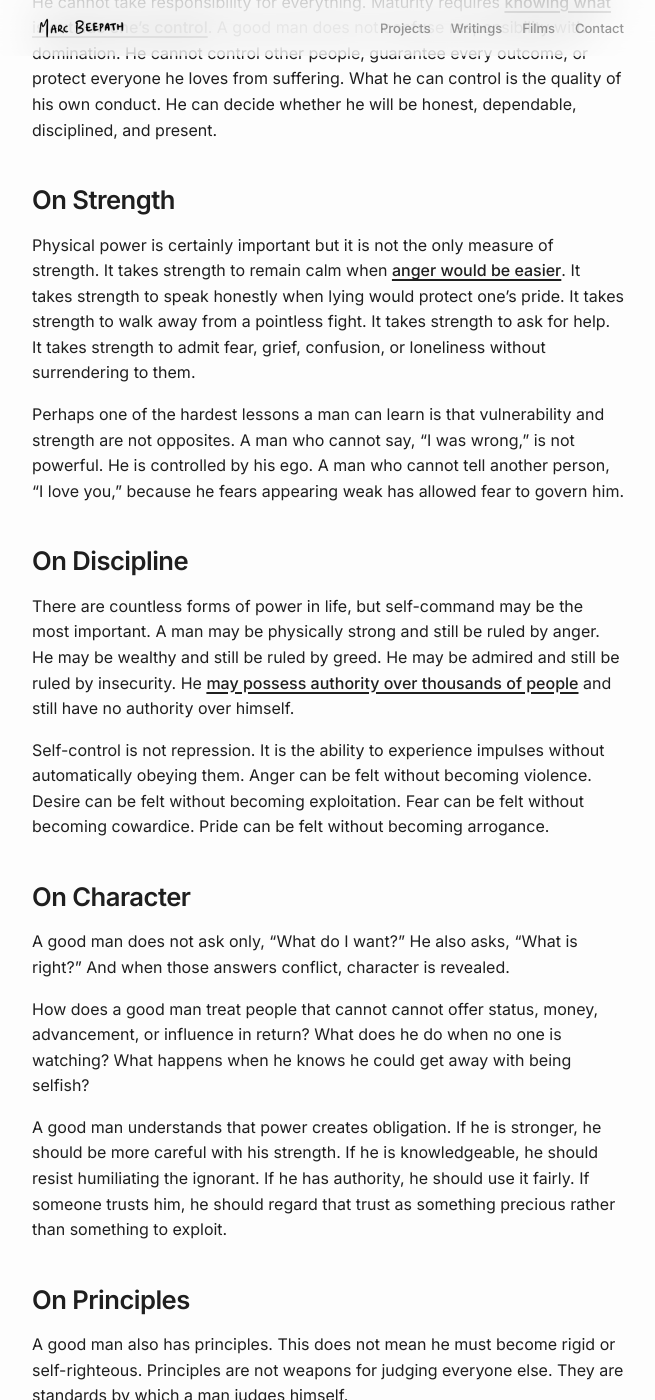
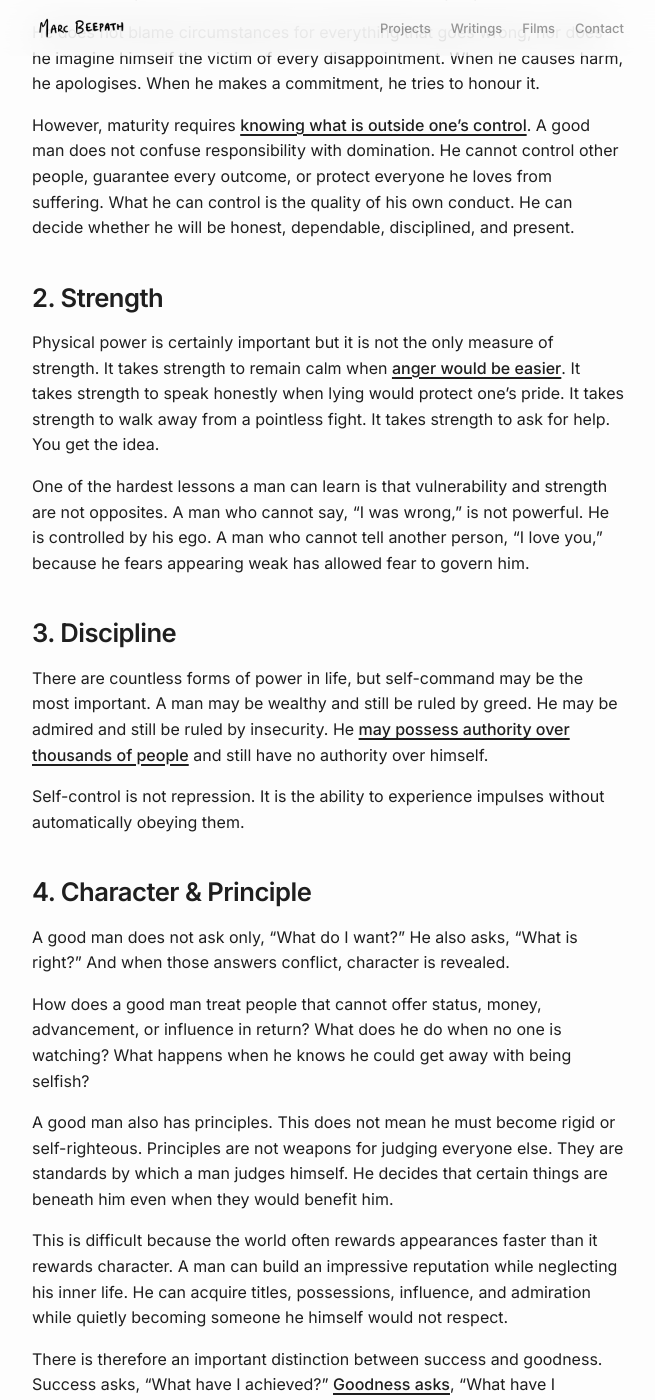
Before and after one commit to marcbeep/website, a Jekyll site: the page built from writings/_posts/2026/2026-09-16-man.md, in a window 1280 px wide and 1400 px high, scrolled down 1356 px. Shown: the whole window, without its empty margins (312-967 px from the left). Built offline with Jekyll 4.4.1, drawn with Linux system fonts in a browser that asks for light colours; some of the changed text lies outside the part shown.

Commit message:
Revise notes on being a man (#17)
Tighten the essay, number the sections, use British spelling, and swap the Facebook link for a local photo.

```diff
--- a/writings/_posts/2026/2026-09-16-man.md
+++ b/writings/_posts/2026/2026-09-16-man.md
@@ -7,90 +7,73 @@ image: /assets/writings/2026/man.png
 image_caption: Illustration by Michael Beepath
 ---
 
+> Note: Although this essay is written from my own perspective of being a male, the term "man" here can be used interchangeably with "person".
+
 As my 25th birthday approaches, I've spent this year asking:
 "What does it mean to be a man?"
 
-I've looked to my many rolemodels, across [history](https://en.wikipedia.org/wiki/Marcus_Aurelius), [philosophy](https://plato.stanford.edu/entries/stoicism/) and [my life](https://www.facebook.com/people/Anil-Beepath/pfbid0jQ3jMUjbUw2QmQmsB9bSc4pZTH2x2UvGUG7bSuPDNEovvPkAerLuH2LSkN8a76Rvl/) for answers.
-As always, you should interpret these essays as working notes to myself that I think could be useful to others, not prescriptive advice.
+I've looked to my many role models, across [history](https://en.wikipedia.org/wiki/Marcus_Aurelius), [philosophy](https://plato.stanford.edu/entries/stoicism/) and [my life](/assets/writings/2026/man-1.jpeg) for answers.
 
 I'll begin with the fact that for much of history, a man was expected to be strong, capable, stoic, independent, and responsible for protecting and providing for others.
 There is something admirable in that and these virtues worth preserving.
 But when these qualities become [a costume](https://www.bbc.co.uk/news/uk-64125045) rather than a character, manhood becomes shallow.
 
-## On Responsibility
+## 1. Responsibility
 
-In the transition from boyhood to manhood, responsibility is one of the clearest dividing lines.
-A boy can live as though the world happens to him whereas a man learns to ask what is his to carry.
+Let's start with responsibility.
+Transitioning from boyhood, the biggest change is that a boy can live as though the world happens to him whereas a man learns to ask what is his to carry.
 He takes ownership of his choices, his mistakes, his promises, and the effect he has on other people.
+
 He does not blame circumstances for everything that goes wrong, nor does he imagine himself the victim of every disappointment.
 When he causes harm, he apologises.
-When he makes a commitment, he tries to honor it.
+When he makes a commitment, he tries to honour it.
 
-He cannot take responsibility for everything.
-Maturity requires [knowing what is outside one's control](https://www.gutenberg.org/files/45109/45109-h/45109-h.htm).
+However, maturity requires [knowing what is outside one's control](https://www.gutenberg.org/files/45109/45109-h/45109-h.htm).
 A good man does not confuse responsibility with domination.
 He cannot control other people, guarantee every outcome, or protect everyone he loves from suffering.
 What he can control is the quality of his own conduct.
 He can decide whether he will be honest, dependable, disciplined, and present.
 
-## On Strength
+## 2. Strength
 
 Physical power is certainly important but it is not the only measure of strength.
 It takes strength to remain calm when [anger would be easier](https://en.wikisource.org/wiki/Of_Anger/Book_I).
 It takes strength to speak honestly when lying would protect one's pride.
 It takes strength to walk away from a pointless fight.
 It takes strength to ask for help.
-It takes strength to admit fear, grief, confusion, or loneliness without surrendering to them.
+You get the idea.
 
-Perhaps one of the hardest lessons a man can learn is that vulnerability and strength are not opposites.
+One of the hardest lessons a man can learn is that vulnerability and strength are not opposites.
 A man who cannot say, "I was wrong," is not powerful.
 He is controlled by his ego.
 A man who cannot tell another person, "I love you," because he fears appearing weak has allowed fear to govern him.
 
-## On Discipline
+## 3. Discipline
 
 There are countless forms of power in life, but self-command may be the most important.
-A man may be physically strong and still be ruled by anger.
-He may be wealthy and still be ruled by greed.
+A man may be wealthy and still be ruled by greed.
 He may be admired and still be ruled by insecurity.
 He [may possess authority over thousands of people](https://classics.mit.edu/Antoninus/meditations.1.one.html) and still have no authority over himself.
 
 Self-control is not repression.
 It is the ability to experience impulses without automatically obeying them.
-Anger can be felt without becoming violence.
-Desire can be felt without becoming exploitation.
-Fear can be felt without becoming cowardice.
-Pride can be felt without becoming arrogance.
 
-## On Character
+## 4. Character & Principle
 
 A good man does not ask only, "What do I want?"
 He also asks, "What is right?"
 And when those answers conflict, character is revealed.
 
-How does a good man treat people that cannot cannot offer status, money, advancement, or influence in return?
+How does a good man treat people that cannot offer status, money, advancement, or influence in return?
 What does he do when no one is watching?
 What happens when he knows he could get away with being selfish?
-
-A good man understands that power creates obligation.
-If he is stronger, he should be more careful with his strength.
-If he is knowledgeable, he should resist humiliating the ignorant.
-If he has authority, he should use it fairly.
-If someone trusts him, he should regard that trust as something precious rather than something to exploit.
-
-## On Principles
 
 A good man also has principles.
 This does not mean he must become rigid or self-righteous.
 Principles are not weapons for judging everyone else.
 They are standards by which a man judges himself.
+He decides that certain things are beneath him even when they would benefit him.
 
-He decides that certain things are beneath him even when they would benefit him.
-He will not betray a friend for social advantage.
-He will not cheat simply because he is unlikely to be caught.
-He will not sell every conviction for money or approval.
-
-Integrity means becoming the same person in private that one claims to be in public.
 This is difficult because the world often rewards appearances faster than it rewards character.
 A man can build an impressive reputation while neglecting his inner life.
 He can acquire titles, possessions, influence, and admiration while quietly becoming someone he himself would not respect.
@@ -100,22 +83,25 @@ Success asks, "What have I achieved?"
 [Goodness asks](http://en.wikipedia.org/wiki/Eudaimonia), "What have I become?"
 A man may pursue both, but when they conflict, he eventually has to decide which matters more.
 
-## On Humility
+## 5. Humility
 
-A good man also possesses humility.
-He understands that masculinity does not require knowing everything, winning every argument, or being the most important person in the room.
+A good man understands that masculinity does not require knowing everything, winning every argument, or being the most important person in the room.
+
 He can learn from women without feeling diminished.
 He can learn from younger people.
 He can change his mind when evidence demands it.
-He can listen without immediately preparing a defense.
+He can listen without immediately preparing a defence.
 
 Humility does not mean thinking poorly of oneself.
 It means seeing oneself accurately.
 
 A humble man knows both his strength and his limits.
+
 He does not need to pretend that he is invincible because he has made peace with the fact that he is human.
 And perhaps that is one of the central truths of manhood: a man does not become mature by eliminating weakness.
 He becomes mature by understanding it.
+
+---
 
 Every man will encounter failure.
 He will disappoint people.
```
Also changed, not shown: assets/writings/2026/man-1.jpeg (added).
